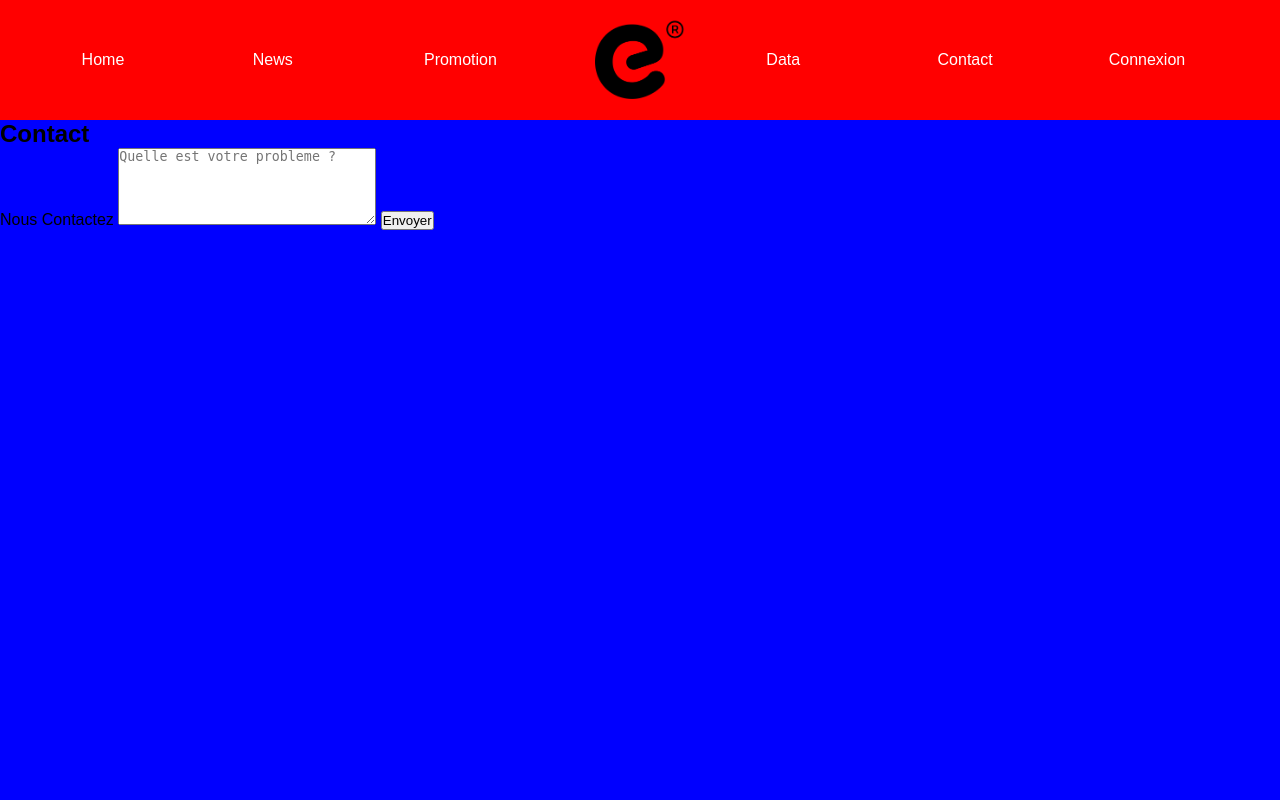
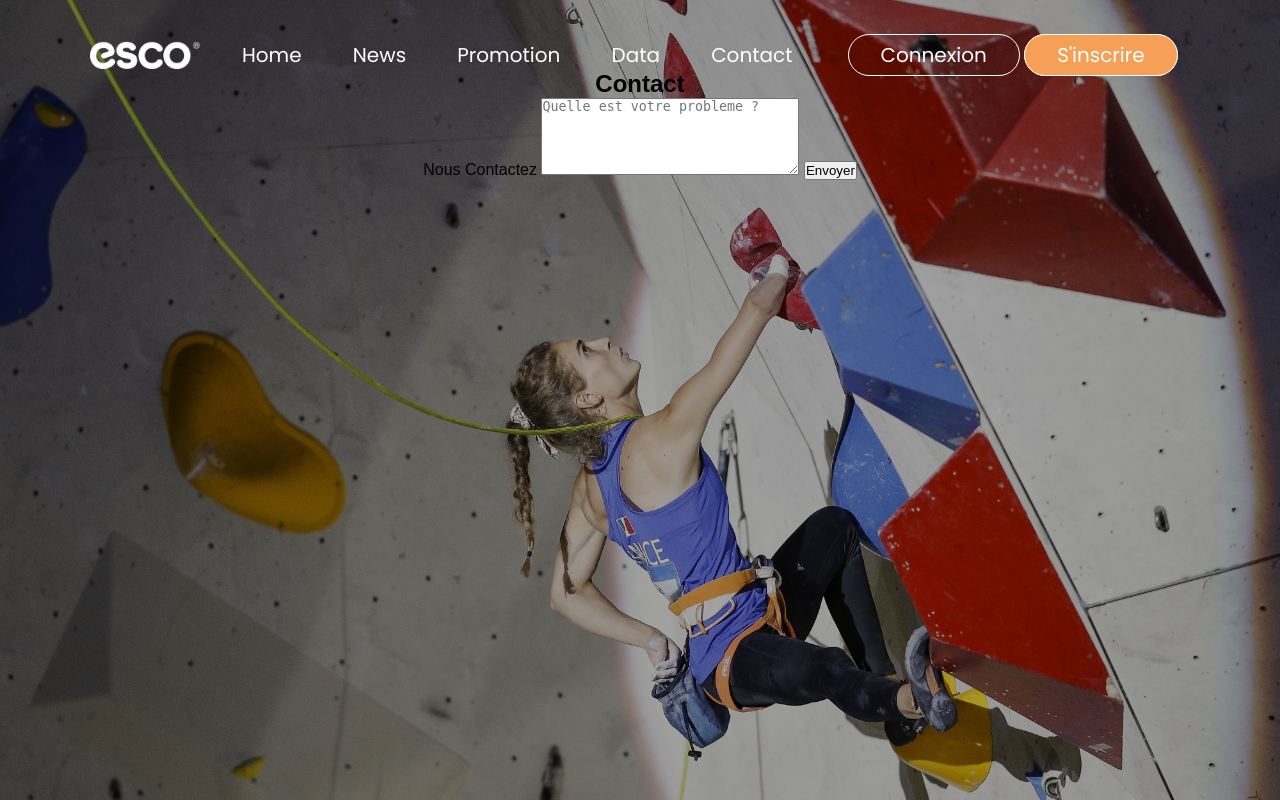
Before and after one commit to Noootzzz/Tech_4_Good_JO, a PHP site: page /contact.php in a window 1280 px wide. Run offline with PHP 8.4, Linux system fonts and the light colour scheme.

Commit message:
css header + home

```diff
--- a/contact.php
+++ b/contact.php
@@ -17,13 +17,15 @@
 
 ?>
 
+<div id="contact">
+    <h2>Contact</h2>
+    <form action="traitement_contact.php" method="post">
+        <label for="contact">Nous Contactez</label>
+        <textarea placeholder="Quelle est votre probleme ?" name="content" id="content" cols="30" rows="5"></textarea>
+        <button class="btnform" type="submit">Envoyer</button>
+    </form>
+</div>
 
-<h2>Contact</h2>
-<form action="traitement_contact.php" method="post">
-    <label for="contact">Nous Contactez</label>
-    <textarea placeholder="Quelle est votre probleme ?" name="content" id="content" cols="30" rows="5"></textarea>
-    <button class="btnform" type="submit">Envoyer</button>
-</form>
 
 </body>
 </html>
--- a/css/contact.css
+++ b/css/contact.css
@@ -0,0 +1,6 @@
+#contact   {
+   display: flex;
+   align-items: center;
+   justify-content: center;
+   flex-direction: column;
+}
--- a/css/home.css
+++ b/css/home.css
@@ -38,50 +38,87 @@
 body {
     font-family: sans-serif;
     min-height: 100vh;
-    background-color: blue;
+    background-image: url(../img/home_bg.jpg);
+    background-size: cover;
+    background-position: center;
     display: flex;
     flex-direction: column;
+    position: relative;
+}
+
+/*rendre le fond sombre*/
+body::after {
+    content: "";
+    position: absolute;
+    top: 0;
+    left: 0;
+    width: 100%;
+    height: 100%;
+    background-color: rgba(0, 0, 0, 0.35);
+    z-index: -1;
 }
 
 header {
-    background-color: red;
-    min-height: 15vh;
+    font-family: var(--font);
+    width: auto;
+    margin-top: 5vh;
+    padding: 0px 7vw;
+    z-index: 100;
+}
+
+header nav {
     display: flex;
-    justify-content: center;
+    justify-content: space-between;
     align-items: center;
 }
 
-header nav ul{
-    list-style: none;
-    min-width: 100vw;
-    display: flex;
-    align-items: center;
-    justify-content: space-evenly;
+header nav img{
+    width: 10%;
+    z-index: 100;
 }
 
-header nav ul li a{
-    color: white;
-    text-decoration: none;
+header nav ul {
+    display: flex;
+    list-style: none;
+    align-items: center;
 }
 
-header nav ul li img {
-    min-width: 5vw;
-    min-height: 10vh;
-    transition: .4s;
+header nav ul li a {
+    color: var(--white);
+    margin: 0px 2vw;
+    text-decoration: none;
+    font-size: var(--title-font-size);
 }
 
-header nav ul li {
-    width: 7vw;
+#nav-button {
+    margin: 0px 1vw;
 }
 
-header nav ul li img {
-    width: 100%;
+#nav-button a{
+    color: var(--white);
+    text-decoration: none;
+    padding: .5vw 2.5vw;
+    font-size: var(--title-font-size);
+    border: 1px solid var(--white);
+    border-radius: 40px;
 }
+
+#nav-button a:nth-child(1) {
+    backdrop-filter: blur(8px);
+}
+
+#nav-button a:nth-child(2) {
+    background-color: var(--orange);
+}
+
 
 main {
     display: flex;
     width: 100vw;
     min-height: 70vh;
+    font-family: var(--font);
+    z-index: 100;
+    color: var(--white);
 }
 
 
@@ -107,9 +144,10 @@ main {
 
 
 footer {
-    background-color: #333;
-    color: #fff;
+    background-color: rgba(51, 51, 51, 0.674);
+    color: var(--white);
     padding: 20px;
     text-align: center;
     margin-top: auto;
+    z-index: 2;
 }
--- a/css/variable.css
+++ b/css/variable.css
@@ -12,8 +12,8 @@
     --white: #fff;
     --black: #111;
 
-    --title-font-size: 16px;
-    --text-font-size: 32px;
+    --title-font-size: 2.5vh;
+    --text-font-size: 2vh;
 
     --font-weight-400: 400;
     --font-weight-600: 600;
--- a/header.php
+++ b/header.php
@@ -1,13 +1,16 @@
 <header>
         <nav>
+            <img src="img/logo/logo_esco_blanc.png" alt="logo_esco">
             <ul>
-                <li><a href="#">Home</a></li>
-                <li><a href="#">News</a></li>
-                <li><a href="#">Promotion</a></li>
-                <li><img src="img/logo/escominimal.png" alt="logo_esco"></li>
-                <li><a href="#">Data</a></li>
+                <li><a href="home.php">Home</a></li>
+                <li><a href="news.php">News</a></li>
+                <li><a href="promotion.php">Promotion</a></li>
+                <li><a href="data.php">Data</a></li>
                 <li><a href="contact.php">Contact</a></li>
-                <li><a href="#">Connexion</a></li>
             </ul>
+            <div id="nav-button">
+                <a href="login.php">Connexion</a>
+                <a href="register.php">S'inscrire</a>
+            </div>
         </nav>
     </header>
```
Also changed, not shown: traitement_contact.php (+4 -5 lines), img/home_bg.jpg (added), img/logo/logo_esco.svg (added), img/logo/logo_esco_blanc.png (added).
